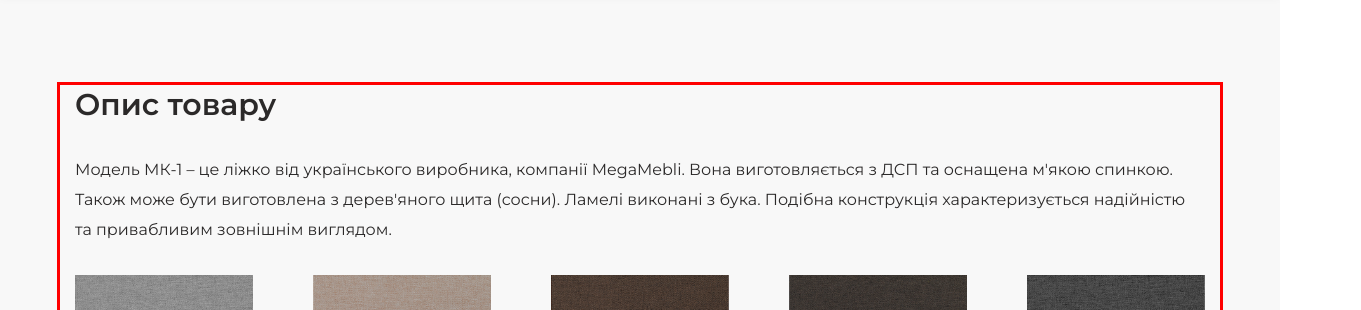
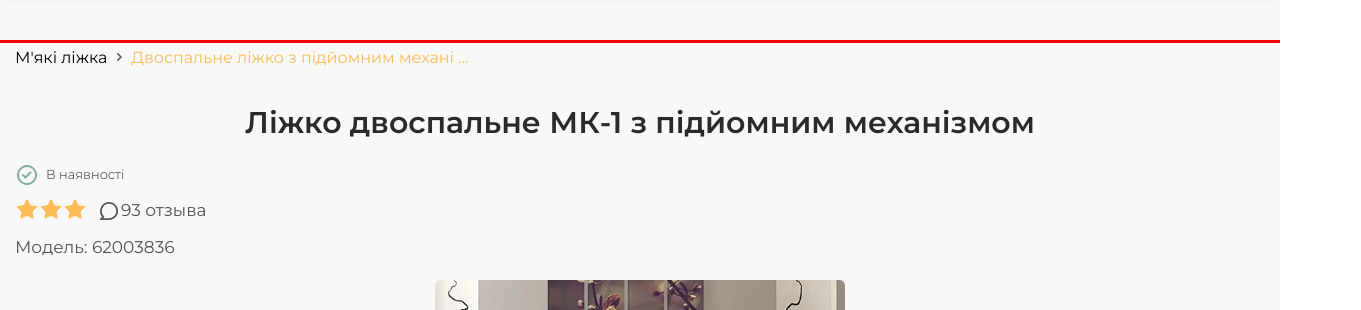
Before and after one commit to Tate-T/krovato-react, a React (Create React App) app: page / in a window 1280 px wide. Shown: the part 384-694 px from the top of the page, 1361 px wide, since content can reach past the window. Built offline with nearby package versions, Linux system fonts and the light colour scheme; the HTML template or start-up script is replaced by a standard one; a web font is replaced by a local one.

Commit message:
done fixing

```diff
--- a/src/pages/ProductCard/ProductCardPage.jsx
+++ b/src/pages/ProductCard/ProductCardPage.jsx
@@ -11,24 +11,28 @@ import { Footer } from "../../components/Footer/Footer";
 import Review from "./Revs/Review";
 import { Component } from "react";
 
+import productsData from '../../productsData.json'
+
 export class ProductCardPage extends Component {
+state = {
+    currentProduct: productsData
+  }
 
   render() {
     return (
       <div className="product-card-page">
         <Header />
         <main>
-          <div className="container">
+            <Hero/>
             <ProductDescription/>
             <Conditions />
             <Сharacteristic />
             <Review />
-            {/* <Addition  /> */}
-            {/* <Recommendations /> */}
+            <Addition  productsData={this.state.currentProduct}/>
+            <Recommendations productsData={this.state.currentProduct}/>
             <Advantages />
-          </div>
         </main>
-        {/* <Footer /> */}
+        <Footer />
       </div>
     );
   }
```
